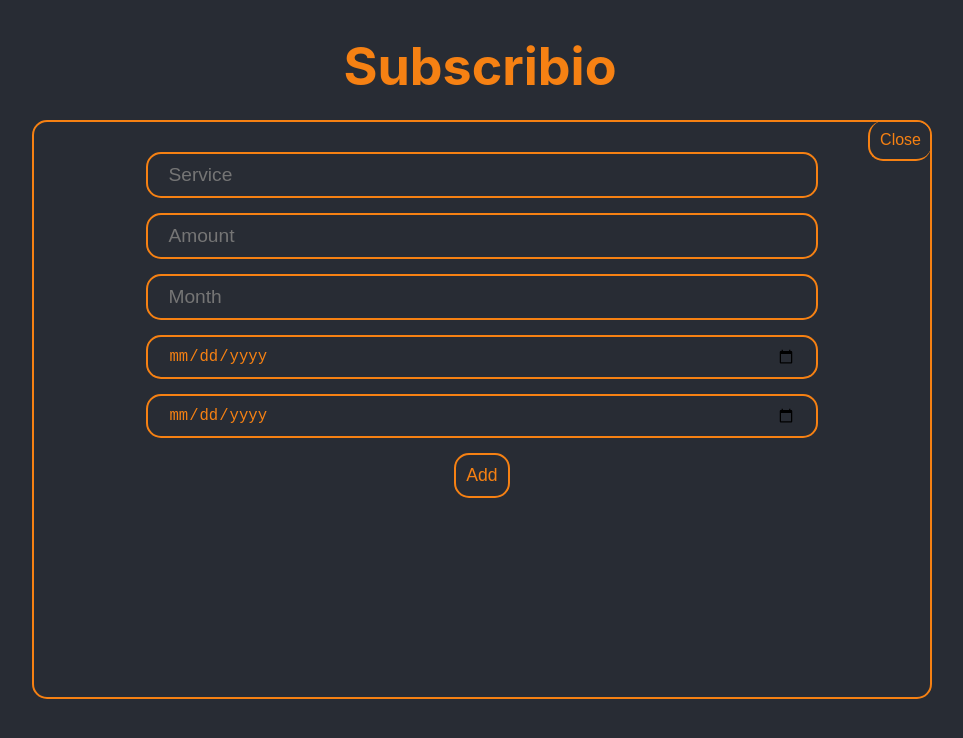
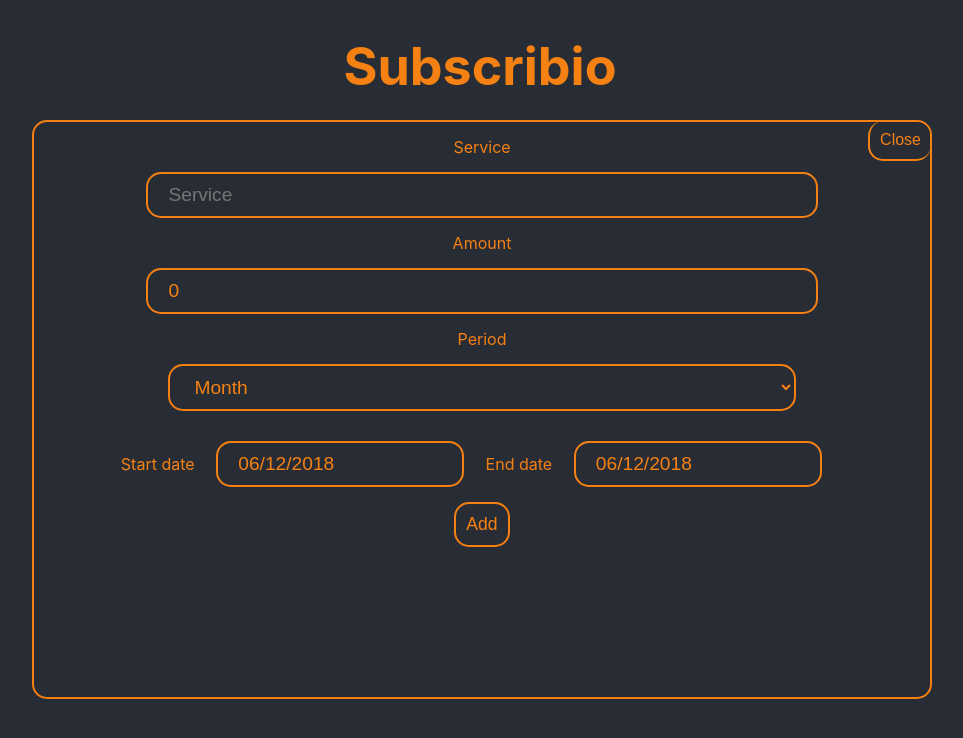
Before and after one commit to MatWaligora/Subscribio, a React (Create React App) app: page / in a window 1280 px wide. Both pictures are taken after a click on the element "Add new". Shown: the top 738 px of the page, without its empty margins (160-1123 px from the left). Built offline with nearby package versions, Linux system fonts and the light colour scheme.

Commit message:
Added react-datepicker, moment to improve date handling

```diff
--- a/package.json
+++ b/package.json
@@ -3,7 +3,9 @@
   "version": "0.1.0",
   "private": true,
   "dependencies": {
+    "moment": "^2.22.2",
     "react": "^16.6.3",
+    "react-datepicker": "^2.0.0",
     "react-dom": "^16.6.3",
     "react-redux": "^5.1.1",
     "react-scripts": "2.1.1",
--- a/src/App.js
+++ b/src/App.js
@@ -27,7 +27,7 @@ class App extends Component {
           <main className="App-main">
             { this.state.showModal
               ? <Modal closeModal={this.closeModal}>
-                  <NewSubscription/>
+                  <NewSubscription closeModal={this.closeModal}/>
                 </Modal>
               : null }
               <Subscriptions addNew={this.addNewSubscription}/>
--- a/src/components/Subscription/Subscription.js
+++ b/src/components/Subscription/Subscription.js
@@ -1,7 +1,9 @@
 import React from 'react';
 import './Subscription.css';
+import moment from 'moment';
 
 const subscription = (props) => {
+  const startDate = moment(props.startDate).format('DD.MM.YYYY');
   return (
     <div className="Subscription">
       <div>
@@ -11,7 +13,7 @@ const subscription = (props) => {
         {(+props.amount).toFixed(2)} / {props.period}
       </div>
       <div>
-                {props.startDate}
+        {startDate}
       </div>
     </div>
   );
--- a/src/components/Ui/Input/Input.js
+++ b/src/components/Ui/Input/Input.js
@@ -1,14 +1,46 @@
 import React, {Fragment} from 'react';
+import DatePicker from "react-datepicker";
+
 import './Input.css';
+import "react-datepicker/dist/react-datepicker.css";
 
-const input = (props) => (
-  <Fragment>
-    <label htmlFor={props.name}>{props.name}</label>
-    <input className="Input"
-           {...props.elementConfig}
-           value={props.value}
-           onChange={props.handleChange}/>
-  </Fragment>
-);
+const input = (props) => {
+  let input;
+  switch (props.elementConfig.type) {
+    case 'date':
+      input = (<DatePicker className="Input"
+                           dateFormat="dd/MM/yyyy"
+                           selected={props.value}
+                           onChange={props.handleDateChange}
+      />);
+      break;
+    case 'select':
+      input = (<select className="Input"
+                       {...props.elementConfig}
+                       value={props.value}
+                       onChange={props.handleChange}>
+        {props.elementConfig.options.map(opt => {
+          return (<option key={opt.displayName}
+                          value={opt.value}>
+                    {opt.displayName}
+                  </option>)
+        })}
+      </select>);
+      break;
+    default:
+      input = (<input className="Input"
+                      {...props.elementConfig}
+                      value={props.value}
+                      onChange={props.handleChange}/>);
+      break;
+  }
+
+  return (
+    <Fragment>
+      <label htmlFor={props.elementConfig.name}>{props.elementConfig.name}</label>
+      {input}
+    </Fragment>
+  );
+}
 
 export default input;
--- a/src/containers/NewSubscription/NewSubscription.js
+++ b/src/containers/NewSubscription/NewSubscription.js
@@ -11,7 +11,7 @@ class newSubscription extends Component {
         value: '',
         config: {
           type: 'text',
-          name: 'service',
+          name: 'Service',
           placeholder: 'Service'
         }
       },
@@ -19,23 +19,37 @@ class newSubscription extends Component {
         value: 0,
         config: {
           type: 'number',
-          name: 'amount',
+          name: 'Amount',
           placeholder: 'Amount'
         }
       },
       period: {
-        value: '',
+        value: 'month',
         config: {
-          type: 'text',
-          name: 'period',
-          placeholder: 'Month'
+          type: 'select',
+          name: 'Period',
+          placeholder: 'Month',
+          options: [
+            {
+              value: 'week',
+              displayName: 'Week'
+            },
+            {
+              value: 'month',
+              displayName: 'Month'
+            },
+            {
+              value: 'year',
+              displayName: 'Year'
+            }
+          ]
         }
       },
       startDate: {
         value: new Date(),
         config: {
           type: 'date',
-          name: 'startDate',
+          name: 'Start date',
           placeholder: 'Start date'
         }
       },
@@ -43,8 +57,8 @@ class newSubscription extends Component {
         value: new Date(),
         config: {
           type: 'date',
-          name: 'startDate',
-          placeholder: 'Start date'
+          name: 'End date',
+          placeholder: 'End date'
         }
       }
     }
@@ -57,12 +71,18 @@ class newSubscription extends Component {
       newSubscription[key] = this.state.subscription[key].value;
     }
     this.props.onNewSubscription(newSubscription);
+    this.props.closeModal();
   };
 
   inputChangeHandler = (ev, formIdentifier) => {
+    this.updateValue(ev.target.value, formIdentifier)
+  };
+
+  updateValue = (newValue, formIdentifier) => {
+    console.log('updateValue', newValue, formIdentifier);
     const updatedValue = {
       ...this.state.subscription[formIdentifier],
-      value: ev.target.value
+      value: newValue
     };
     const updatedForm = {
       ...this.state.subscription,
@@ -79,18 +99,24 @@ class newSubscription extends Component {
     for ( let key in this.state.subscription ) {
       formElementsArray.push( {
         id: key,
-        config: this.state.subscription[key].config
+        config: this.state.subscription[key].config,
+        value: this.state.subscription[key].value
       } );
     }
 
     const form = formElementsArray.map(formElement => (
-      <Input key={formElement.id} elementConfig={formElement.config} value={formElement.value} handleChange={(ev) => this.inputChangeHandler(ev, formElement.id)}/>
+      <Input key={formElement.id}
+             elementConfig={formElement.config}
+             value={formElement.value}
+             handleChange={(ev) => this.inputChangeHandler(ev, formElement.id)}
+             handleDateChange={(value) => this.updateValue(value, formElement.id)}/>
     ));
 
     return (
       <div className="NewSubscription">
         <form onSubmit={this.handleFormSubmission}>
           {form}
+          <br/>
           <button type="submit" className="Button">Add</button>
         </form>
       </div>
```
Also changed, not shown: 1 other file (tests, documents, lock files or other folders). Lines whose indentation alone changed are shown as unchanged.
